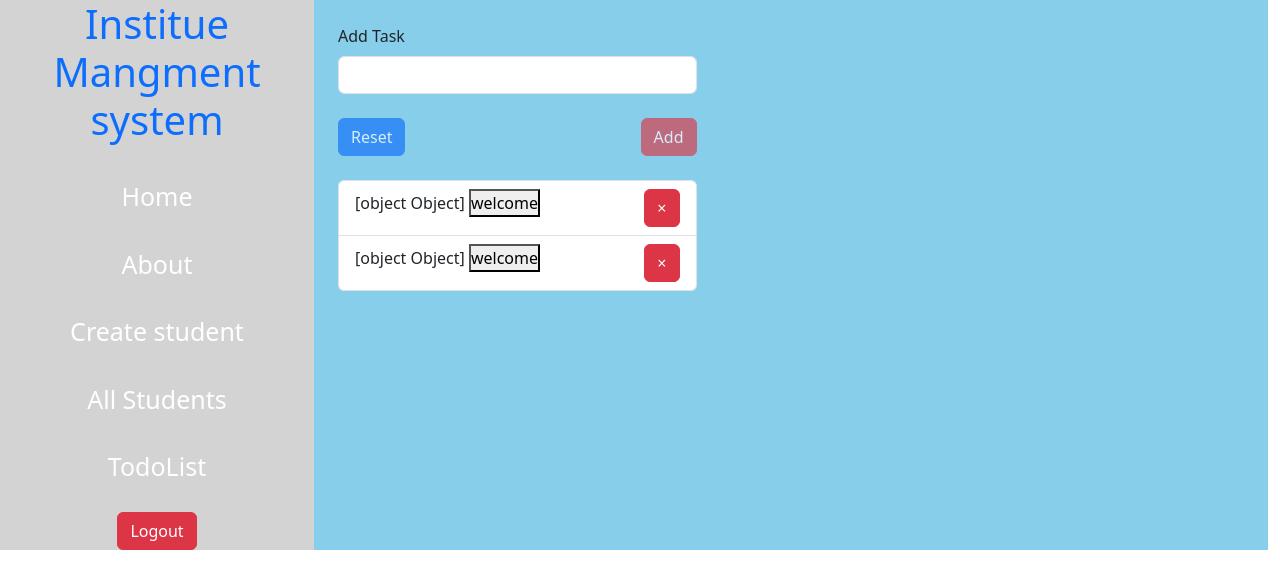
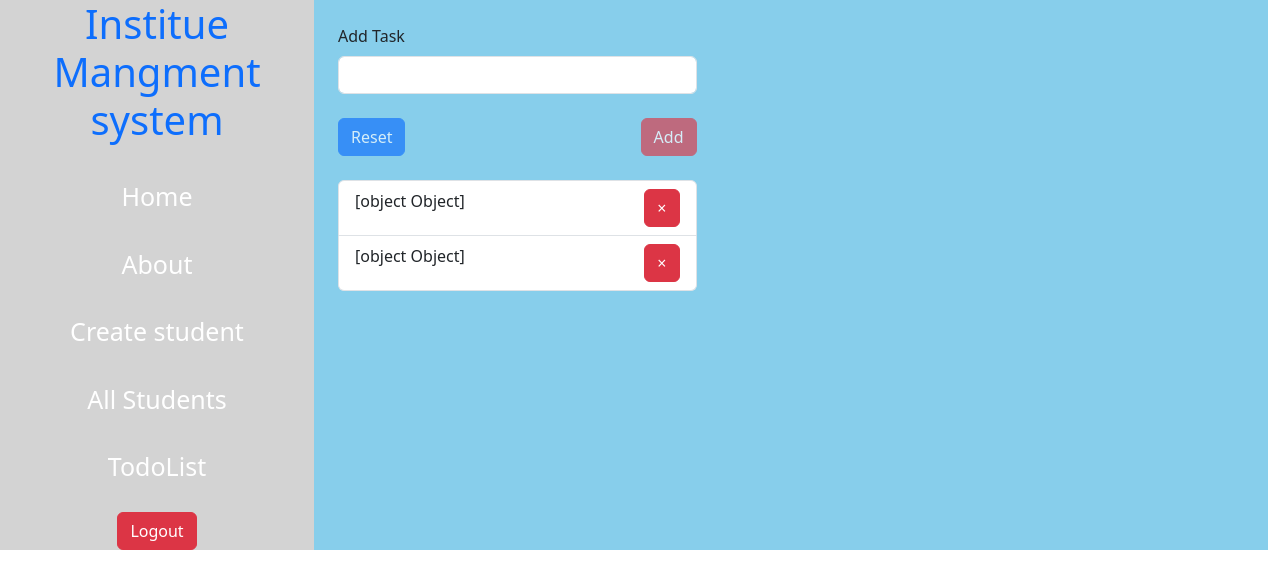
Before and after one commit to Raju-7702133686/project2, an Angular app: page /dashboard/todoForm in a window 1280 px wide. Shown: the top 588 px of the page. Built offline with nearby package versions, Linux system fonts and the light colour scheme; sample sign-in values are in the browser's storage.

Commit message:
Revert "this is not required"
This reverts commit 1c96ed790b002d31e4e9a36407b37b8652c4388a.

```diff
--- a/src/app/components/todolist/todolist.component.html
+++ b/src/app/components/todolist/todolist.component.html
@@ -3,10 +3,9 @@
         <ul class="list-group">
             <li class="list-group-item" *ngFor="let item of list; let i =index">{{item}}
                 <button class="btn btn-danger right" (click)="remove(i)">&times;</button>
-                <button>welcome</button>
+
             </li>
         </ul>
 
-
     </div>
 </div>
```
